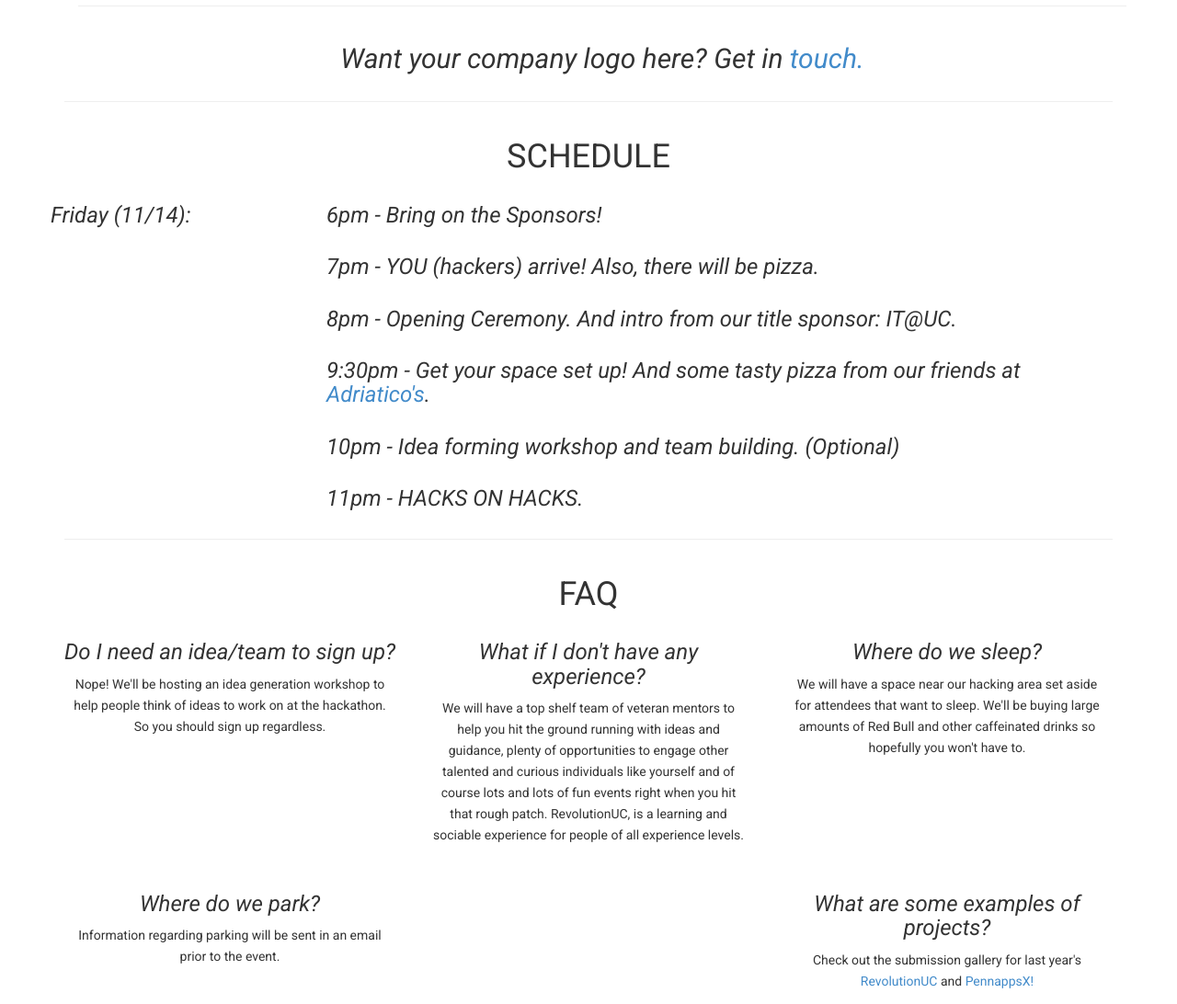
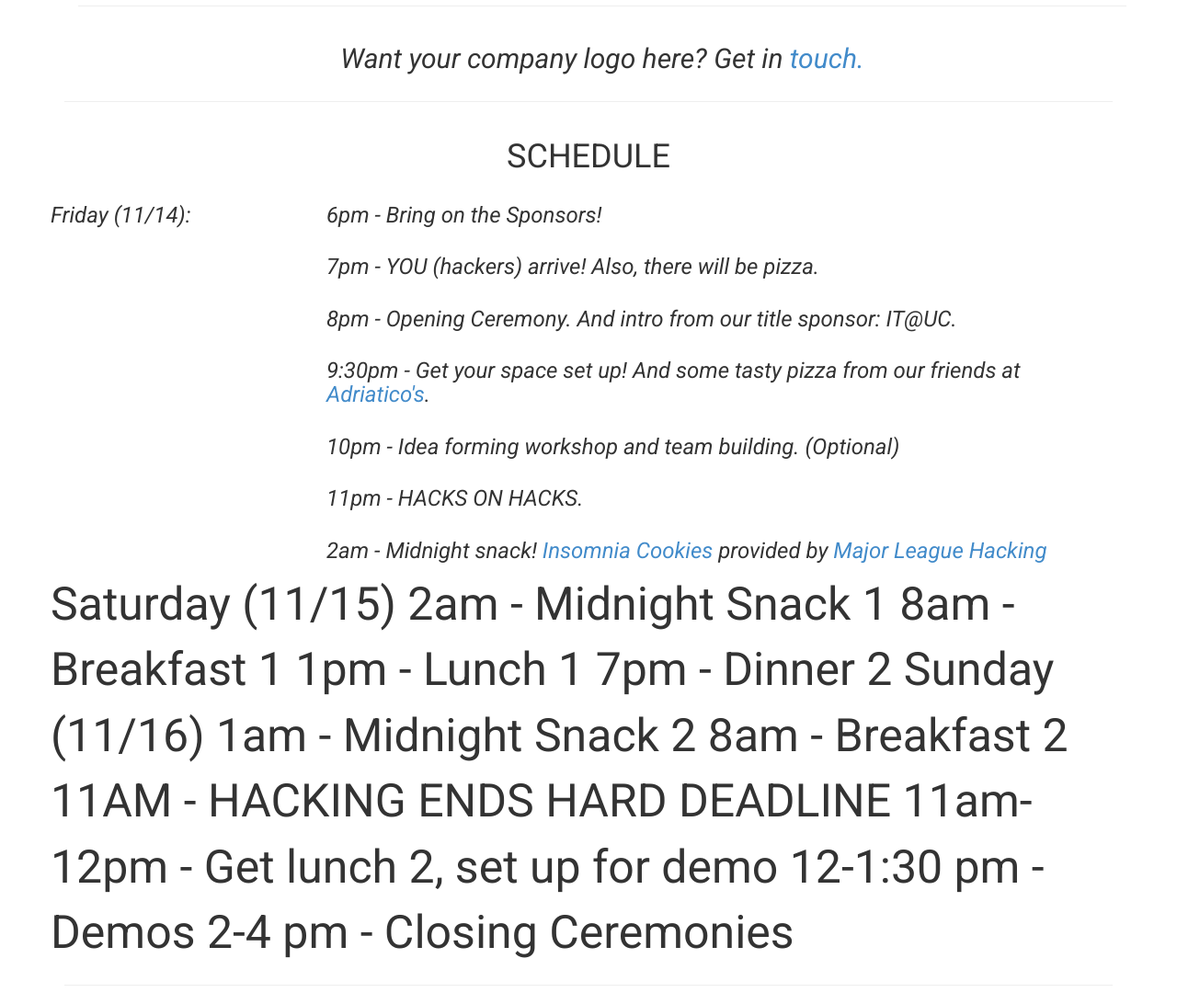
Before and after one commit to probably-carly/RevolutionUC-F2014, a website: page public/index.html in a window 1280 px wide. Shown: the part 3400-4492 px from the top of the page at 92% size. Drawn offline with Linux system fonts and the light colour scheme; a script that the page names is missing.

Commit message:
insomnia cookies

```diff
--- a/public/index.html
+++ b/public/index.html
@@ -334,6 +334,26 @@
       <h3>11pm - HACKS ON HACKS.</h3>
     </div>
   </div>
+  <div class="row">
+    <div class="col-sm-3" style="opacity: 0; background-color: black;"></div>
+    <div class="col-sm-9">
+      <h3>2am - Midnight snack! <a href="https://insomniacookies.com/">Insomnia Cookies</a> provided by<a href="http://mlh.io"> Major League Hacking</a></h3>
+    </div>
+  </div>
+
+
+  Saturday (11/15)
+  2am - Midnight Snack 1
+  8am - Breakfast 1
+  1pm - Lunch 1
+  7pm - Dinner 2
+  Sunday (11/16)
+  1am - Midnight Snack 2
+  8am - Breakfast 2
+  11AM - HACKING ENDS HARD DEADLINE
+  11am-12pm - Get lunch 2, set up for demo
+  12-1:30 pm - Demos
+  2-4 pm - Closing Ceremonies
 
 </div>
 
```
